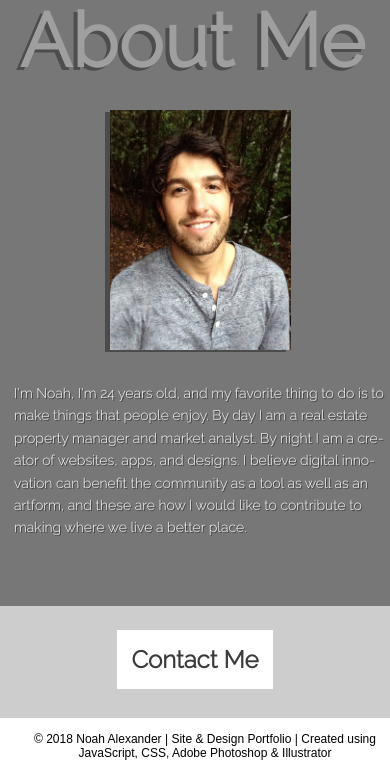
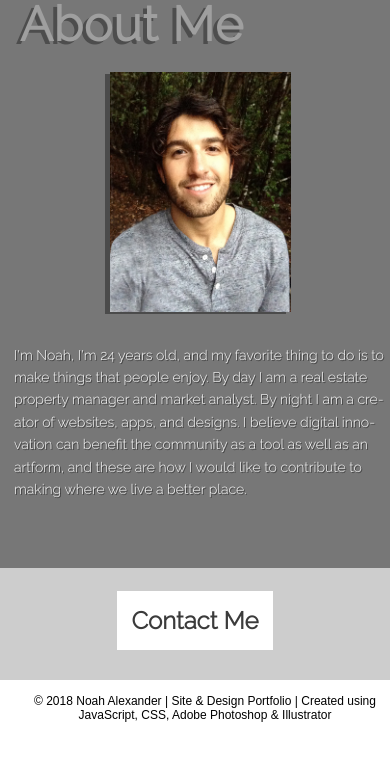
Before and after one commit to jimbobcooots/Noah-Portfolio-Site, a website: page index.html in a window 390 px wide. Shown: the part 2896-3658 px from the top of the page. After the commit the page ends 3620 px from the top, so only its background shows below. Drawn offline with nearby package versions, Linux system fonts and the light colour scheme; some packages are replaced by stand-ins of ours; a script that the page names is missing.

Commit message:
about me h2 fixed

```diff
--- a/public/styles/mobile.css
+++ b/public/styles/mobile.css
@@ -2,6 +2,7 @@
   h2 {
     font-size: 300%;
   }
+
   footer {
     text-align: center;
     font-size: 12px;
@@ -79,9 +80,6 @@
 #my-story {
   background-color: #3b3b3b;
   width: 100%;
-}
-#my-story h2 {
-  clear: right;
 }
 
 #my-story .story {
--- a/public/styles/modules.css
+++ b/public/styles/modules.css
@@ -75,7 +75,6 @@ h2 {
 #my-story h2 {
   color: rgb(159, 159, 159);
   text-shadow: -4px 3px rgb(77, 77, 77);
-  font-size: 75px;
   margin-bottom: .2em;
 }
 
```
